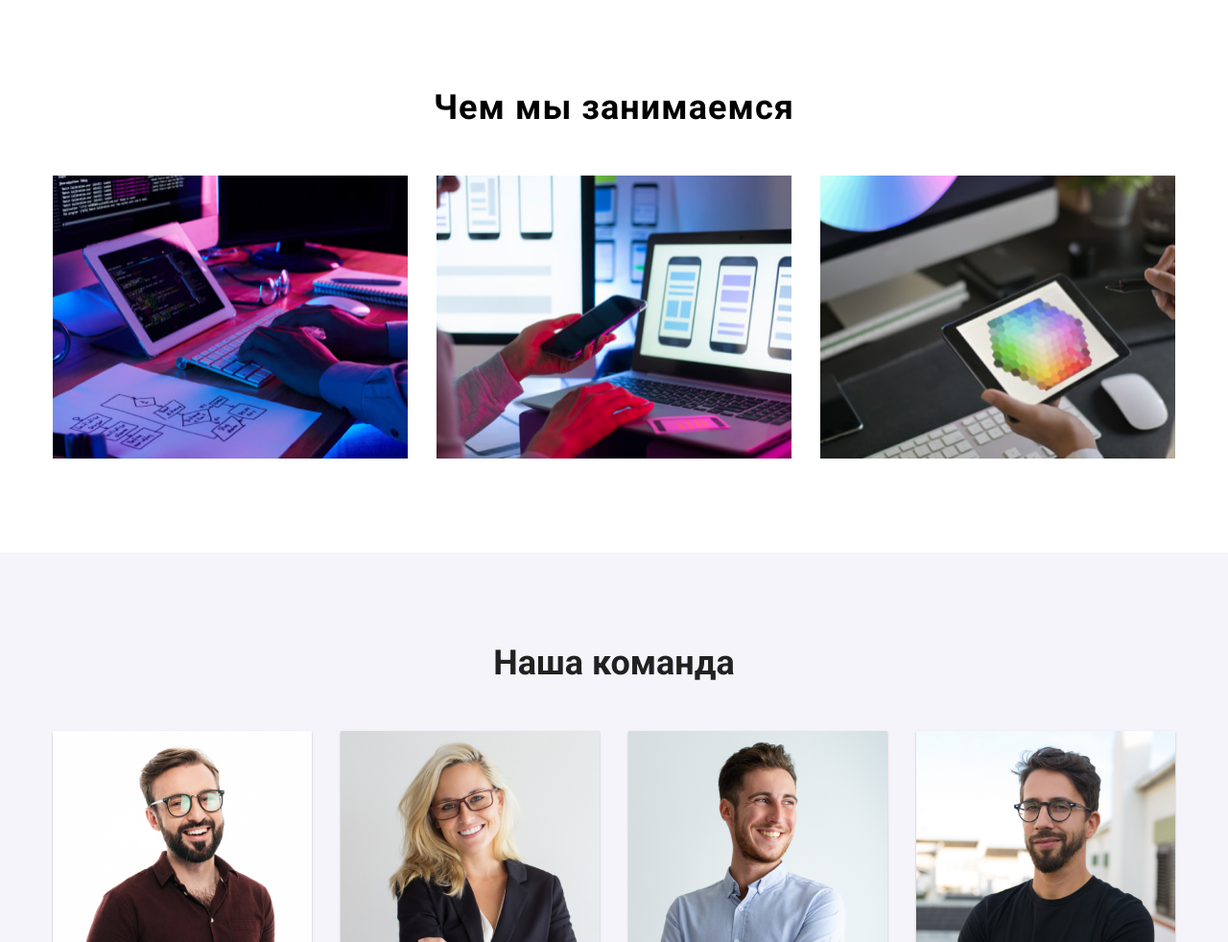
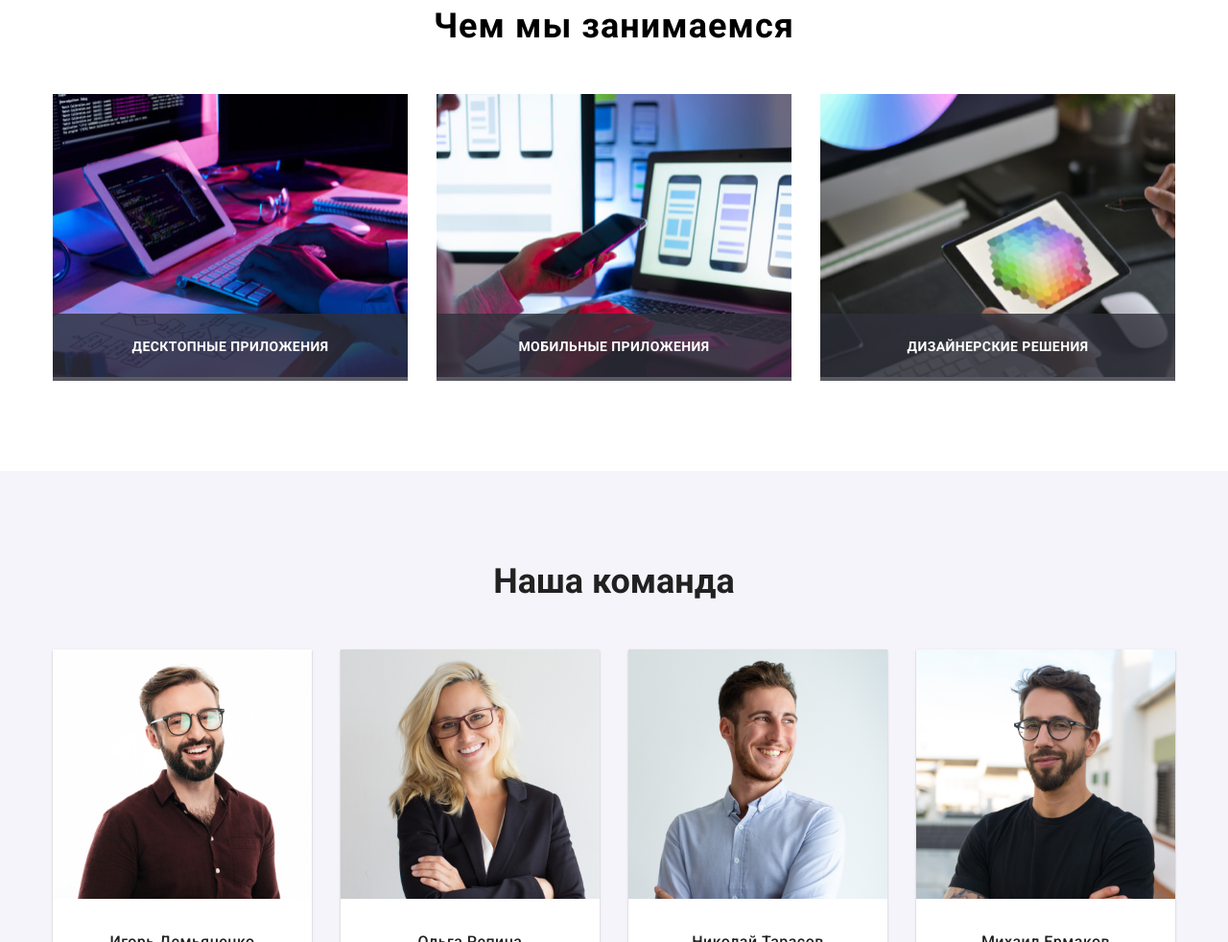
Before and after one commit to srg72/goit-markup-hw-05, a plain HTML site: page index.html in a window 1280 px wide. Shown: the part 1032-2014 px from the top of the page at 96% size. Drawn offline with nearby package versions, Linux system fonts and the light colour scheme.

Commit message:
Текст на картинкі

```diff
--- a/css/styles.css
+++ b/css/styles.css
@@ -69,6 +69,11 @@ p {
 }
 /* Header contact */
 .header {
+  position: fixed;
+  top: 0;
+  left: 0;
+  width: 100%;
+  z-index: 100;
   border-bottom: 1px solid var(--lidht-bg-ol);
 }
 
@@ -162,6 +167,32 @@ p {
 .active-link[href="./portfolio.html"] {
   color: var(--accent);
 }
+/* .header-link-current {
+  position: relative;
+  color: var(--accent-txt-cl);
+} */
+/* .header-link-current::after {
+  content: '';
+  position: absolute;
+  bottom: 20px;
+  left: 0;
+
+  display: block;
+  width: 100%;
+  height: 4px;
+
+  border-radius: 4px;
+  background-color: #ff6c00;
+} */
+
+/* position: absolute;
+width: 48px;
+height: 4px;
+left: 453px;
+top: 76px;
+
+background: #2196F3;
+border-radius: 2px; */
 
 /*  hero section */
 
@@ -224,8 +255,6 @@ p {
 
   background: var(--accent);
 }
-
-/* КНОПКА */
 
 .tipe {
   color: var(--light-text);
@@ -341,7 +370,6 @@ p {
 
 .pictures-list {
   display: flex;
-  cursor: pointer;
 }
 .pictures-img:last-child {
   margin-right: 0;
@@ -358,10 +386,30 @@ p {
   color: var(--main-tex);
 }
 .pictures-img {
+  position: relative;
   margin-right: 30px;
 }
-.pictures-img:last-child {
-  margin-right: 0;
+.desk-text {
+  position: absolute;
+  z-index: 50;
+  right: 0;
+  bottom: 0;
+
+  width: 370px;
+
+  padding: 27px 0;
+  border-bottom: 0;
+  background-color: rgba(47, 48, 58, 0.8);
+
+  font-style: normal;
+  font-weight: 700;
+  font-size: 14px;
+  line-height: 1.14;
+  text-align: center;
+  letter-spacing: 0.03em;
+  text-transform: uppercase;
+
+  color: var(--light-text);
 }
 
 /* Team section */
--- a/index.html
+++ b/index.html
@@ -38,16 +38,30 @@
           >Web<span class="stud">Studio</span>
         </a>
         <!-- navigation -->
+        <!--  <nav class="header-nav"> -->
         <nav class="nav-list">
+          <!--  <ul class="header-list list"> -->
           <ul class="nav list header-container">
+            <!-- <li class="header-item">
+              <a class="header-link header-link-current link" href="#about">О нас</a>
+            </li -->
             <li class="nav-item">
               <a class="link nav-link active-link" href="./index.html"
                 >Студия</a
               >
             </li>
+            <!-- <li class="header-item">
+              <a class="header-link link" href="#price">Услуги и цены</a>
+            </li> -->
             <li class="nav-item">
               <a class="link nav-link" href="./portfolio.html">Портфолио</a>
             </li>
+            <!-- <li class="header-item">
+              <a class="header-link link" href="">Мастера</a>
+            </li>
+            <li class="header-item">
+              <a class="header-link link" href="#contacts">Контакты</a>
+            </li> -->
             <li class="nav-item">
               <a class="link nav-link" href="./index.html">Контакты</a>
             </li>
@@ -142,27 +156,31 @@
           <ul class="pictures-list list">
             <li class="pictures-img">
               <img
+                class="pictures-desk"
                 src="images/pictures/img-1.jpg"
-                alt="компьютеры"
+                alt="Десктопные приложения"
                 width="370"
                 height="295"
               />
+              <h3 class="desk-text">Десктопные приложения</h3>
             </li>
             <li class="pictures-img">
               <img
                 src="images/pictures/img-2.jpg"
-                alt="смартфоны"
+                alt="Мобильные приложения"
                 width="370"
                 height="295"
               />
+              <h3 class="desk-text">Мобильные приложения</h3>
             </li>
             <li class="pictures-img">
               <img
                 src="images/pictures/img-3.jpg"
-                alt="планшеты"
+                alt="Дизайнерские решения"
                 width="370"
                 height="295"
               />
+              <h3 class="desk-text">Дизайнерские решения</h3>
             </li>
           </ul>
         </div>
```
